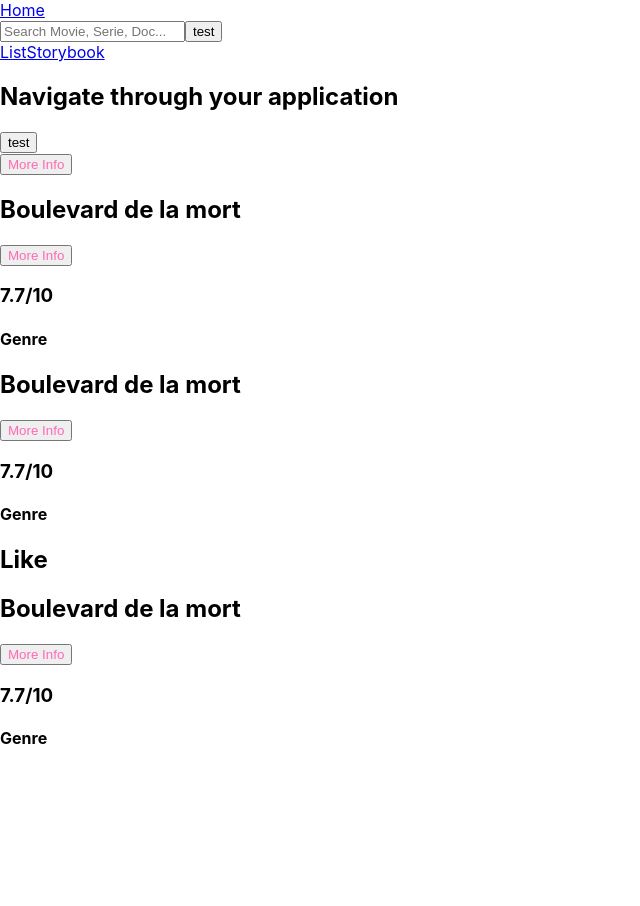
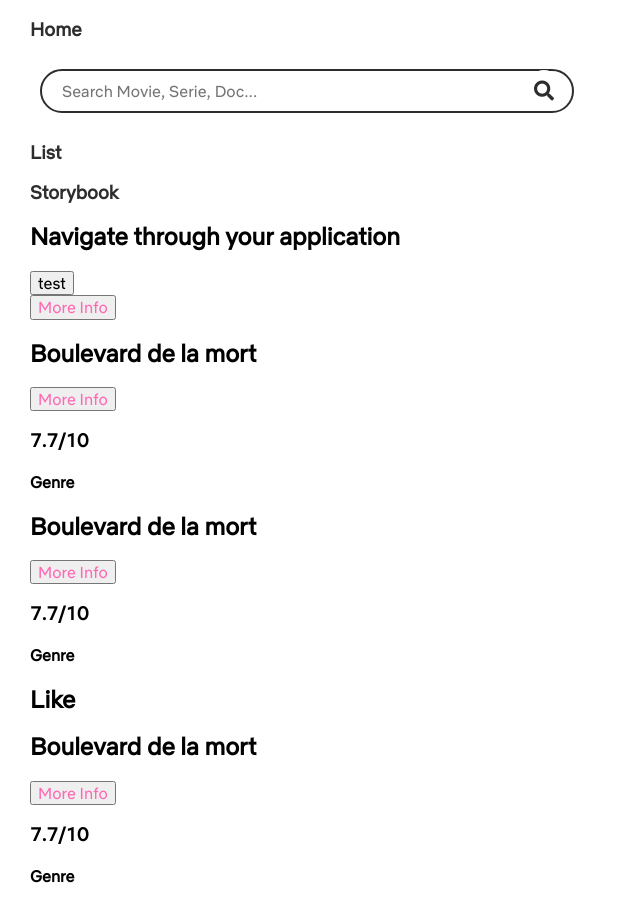
Before and after one commit to rusekjean/movie-app, a React app: page / in a window 1280 px wide. Shown: the whole page, without its empty margins (0-640 px from the left). Before the commit the page ends 800 px from the top, so only its background shows below. Built offline with nearby package versions, Linux system fonts and the light colour scheme.

Commit message:
Nav and SearchBar

```diff
--- a/public/index.html
+++ b/public/index.html
@@ -3,6 +3,7 @@
   <head>
     <meta charset="utf-8" />
     <link rel="shortcut icon" href="%PUBLIC_URL%/favicon.ico" />
+    <link rel="stylesheet" href="https://use.fontawesome.com/releases/v5.7.2/css/all.css" integrity="sha384-fnmOCqbTlWIlj8LyTjo7mOUStjsKC4pOpQbqyi7RrhN7udi9RwhKkMHpvLbHG9Sr" crossorigin="anonymous">
     <meta
       name="viewport"
       content="width=device-width, initial-scale=1, shrink-to-fit=no"
--- a/src/components/Nav/Nav.js
+++ b/src/components/Nav/Nav.js
@@ -2,12 +2,43 @@ import React from 'react';
 import { Link } from 'react-router-dom'
 import SearchBar from '../SearchBar/SearchBarContainer';
 
+import styled from '@emotion/styled'
+
+var white = "#FFFFFF";
+var black = "#2D2D2D";
+var red = "#C03A2B";
+
+const TextLink = styled.h3`
+    text-decoration:none;
+    color: ${black};
+    :hover {
+      color: ${red};
+    }
+
+`
+
 const Nav = ({handleClick}) => (
   <div className="nav">
-    <Link to="/">Home</Link>
-    <SearchBar/>
-    <Link to="/list">List</Link>
-    <Link to="/storybook">Storybook</Link>
+    <div className="row middle-md">
+      <div className="col-md-1 middle-md">
+        <Link style={{ textDecoration: 'none'}} to="/">
+          <TextLink>Home</TextLink>
+        </Link>
+      </div>
+      <div className="col-md-8 center-md">
+        <SearchBar/>
+      </div>
+      <div className="col-md-1 end-xs">
+        <Link style={{ textDecoration: 'none'}} to="/list">
+          <TextLink>List</TextLink>
+        </Link>
+      </div>
+      <div className="col-md-2 end-xs">
+        <Link style={{ textDecoration: 'none'}} to="/storybook">
+          <TextLink>Storybook</TextLink>
+        </Link>
+      </div>
+    </div>
   </div>
 );
 
--- a/src/components/SearchBar/SearchBar.js
+++ b/src/components/SearchBar/SearchBar.js
@@ -1,9 +1,60 @@
 import React from 'react';
+import styled from '@emotion/styled'
 
-const SearchBar = ({handleClick}) => (
+var white = "#FFFFFF";
+var black = "#2D2D2D";
+var red = "#C03A2B";
+
+const InputText = styled.input`
+  border: none;
+  padding: 10px;
+  padding-left: 20px;
+  margin: 10px;
+  height: 20px;
+  width: 500px;
+  border: 2px solid ${black};
+  border-radius: 34px;
+  outline: none;
+  :hover {
+    border-color: ${red};
+  }
+  :focus {
+    border-color:${red};
+  }
+`
+const ButtonSearch = styled.button`
+  position: relative;
+  left: -56px;
+  top: 1px;
+  height: 40px;
+  border: none;
+  background: ${white};
+  text-align: center;
+  color: ${black};
+  border-radius: 34px;
+  cursor: pointer;
+  font-size: 20px;
+  :hover {
+    color: ${red};
+  }
+`
+const IconSearch = styled.i`
+
+`
+
+const SearchBar = ({handleSubmit, handleChange, value}) => (
   <div className="search-bar">
-    <input type="text" placeholder="Search Movie, Serie, Doc..."></input>
-    <button onClick={handleClick}>test</button>
+  <form onSubmit={handleSubmit}>
+  <InputText
+    type="text"
+    value={value}
+    onChange={handleChange}
+    placeholder="Search Movie, Serie, Doc..."
+    />
+    <ButtonSearch type="submit">
+      <IconSearch className="fa fa-search"/>
+    </ButtonSearch>
+  </form>
   </div>
 );
 
--- a/src/components/SearchBar/SearchBarContainer.js
+++ b/src/components/SearchBar/SearchBarContainer.js
@@ -2,9 +2,28 @@ import React, { Component } from 'react';
 import SearchBar from './SearchBar';
 
 class SearchBarContainer extends Component {
+    constructor(props) {
+        super(props);
+        this.state = {
+            value: ""
+        };
+    }
+
+    handleSubmit = (e) => {
+        e.preventDefault();
+        console.log(this.state.value);
+    }
+    handleChange = (e)  => {
+        this.setState({value: e.target.value});
+        console.log(this.state.value);
+    }
     render() {
         return (
-            <SearchBar/>
+            <SearchBar
+                value={this.state.value}
+                handleChange={this.handleChange}
+                handleSubmit={this.handleSubmit}
+            />
         );
     }
 }
--- a/src/index.css
+++ b/src/index.css
@@ -1,11 +1,21 @@
+@font-face {
+  font-family: NetflixRegular;
+  src: url('./fonts/NetflixSans-Regular.otf');
+}
+
+@font-face {
+  font-family: NetflixBold;
+  src: url('./fonts/NetflixSans-Bold.otf');
+}
+
+@font-face {
+  font-family: NetflixLight;
+  src: url('./fonts/NetflixSans-Light.otf');
+}
+
 body {
-  margin: 0;
-  padding: 0;
-  font-family: -apple-system, BlinkMacSystemFont, "Segoe UI", "Roboto", "Oxygen",
-    "Ubuntu", "Cantarell", "Fira Sans", "Droid Sans", "Helvetica Neue",
-    sans-serif;
-  -webkit-font-smoothing: antialiased;
-  -moz-osx-font-smoothing: grayscale;
+  font-family: NetflixRegular;
+  margin: 10px 30px 0px 30px;
 }
 
 code {
--- a/src/index.js
+++ b/src/index.js
@@ -1,5 +1,7 @@
 import React from 'react';
 import ReactDOM from 'react-dom';
+import 'normalize.css';
+import 'flexboxgrid';
 import './index.css';
 import Router from './components/Router';
 
```
Also changed, not shown: package.json (+6 -3 lines), src/fonts/NetflixSans-Bold.otf (added), src/fonts/NetflixSans-Light.otf (added), src/fonts/NetflixSans-Regular.otf (added), 2 other files.
